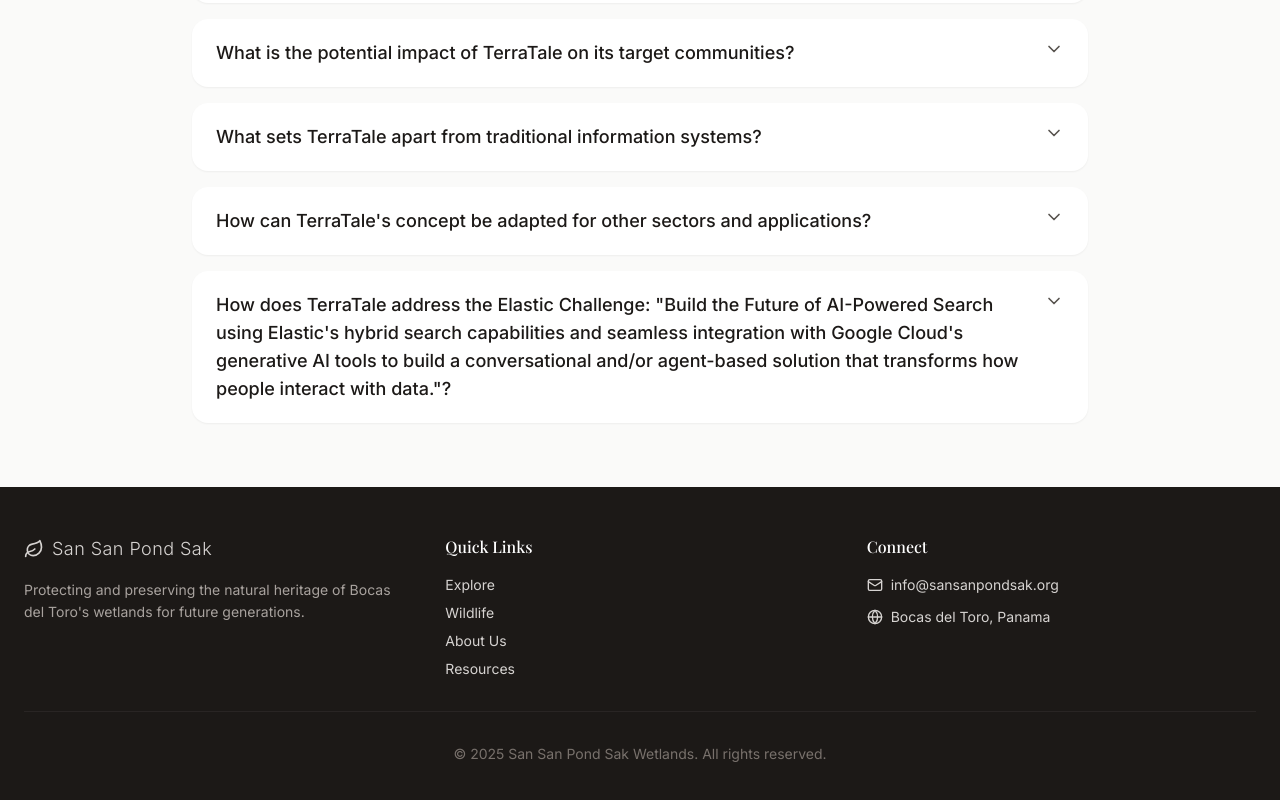
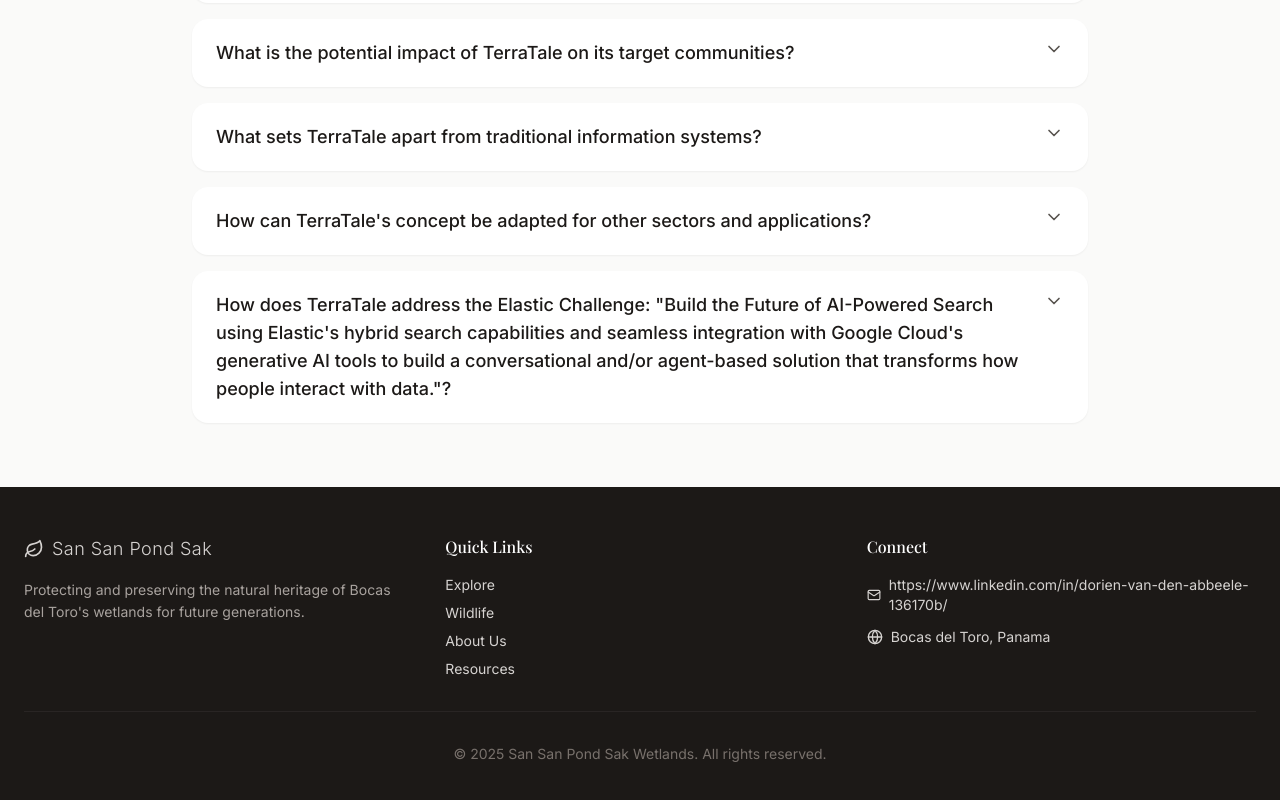
Before and after one commit to tanDivina/terratale-accelerate-elastic, a React (Vite) app: page / in a window 1280 px wide. Shown: the part 2821-3621 px from the top of the page. Built offline with nearby package versions, Linux system fonts and the light colour scheme; no server answers; the database is empty; a web font is replaced by a local one.

Commit message:
Updated Footer.tsx

```diff
--- a/src/components/Footer.tsx
+++ b/src/components/Footer.tsx
@@ -31,7 +31,7 @@ export default function Footer() {
             <ul className="space-y-3 text-sm">
               <li className="flex items-center gap-2">
                 <Mail className="w-4 h-4" />
-                <span>info@sansanpondsak.org</span>
+                <span>https://www.linkedin.com/in/dorien-van-den-abbeele-136170b/</span>
               </li>
               <li className="flex items-center gap-2">
                 <Globe className="w-4 h-4" />
```
